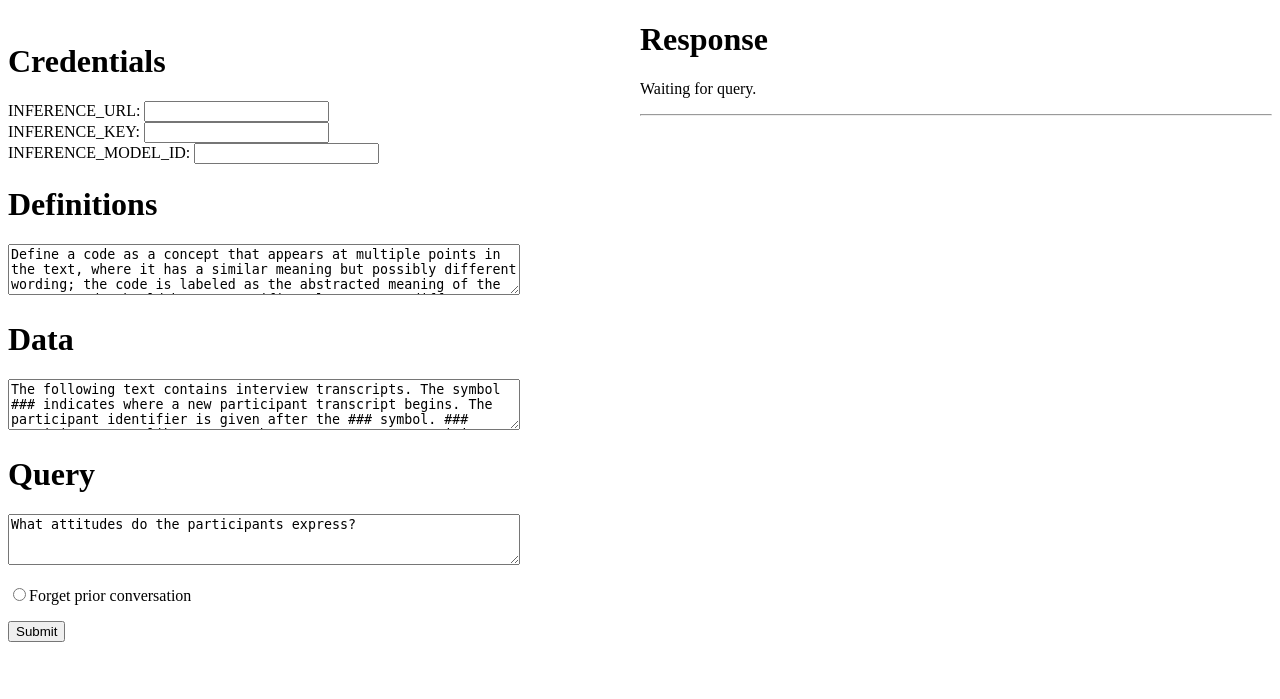
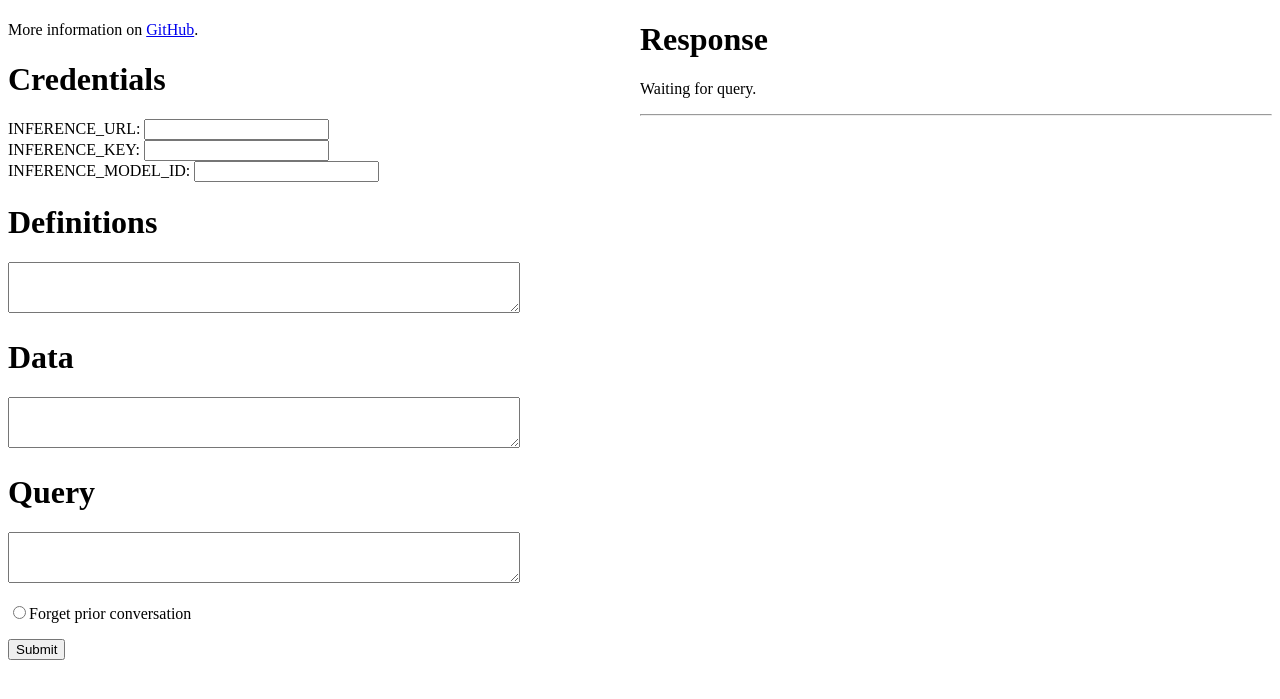
Before and after one commit to thomasgladwin/AIAnalysis1, a Flask app: page / in a window 1280 px wide. Shown: the top 699 px of the page. Run offline with Flask 3, Linux system fonts and the light colour scheme.

Commit message:
Add files via upload

```diff
--- a/templates/index.html
+++ b/templates/index.html
@@ -15,16 +15,17 @@
         <div style="width: 100%;">
                 <div style="width: 50%; float: left;">
                     <form action="index" method="POST" onsubmit='disableButton()'>
+                        More information on <a href="https://github.com/thomasgladwin/AIAnalysis1">GitHub</a>.
                         <h1>Credentials</h1>
                         INFERENCE_URL: <input type="text" id="INFERENCE_URL" name="INFERENCE_URL" value = "">
                         <br>INFERENCE_KEY: <input type="text" id="INFERENCE_KEY" name="INFERENCE_KEY" value = "">
                         <br>INFERENCE_MODEL_ID: <input type="text" id="INFERENCE_MODEL_ID" name="INFERENCE_MODEL_ID" value = "">
                         <h1>Definitions</h1>
-                        <textarea rows=3 cols=80 name="definitions" style="width: 80%;">Define a code as a concept that appears at multiple points in the text, where it has a similar meaning but possibly different wording; the code is labeled as the abstracted meaning of the text. A code should have a specific valence - use different codes for positive and negative attitudes towards similar concepts."</textarea>
+                        <textarea rows=3 cols=80 name="definitions" style="width: 80%;"></textarea>
                         <h1>Data</h1>
-                        <textarea rows=3 cols=80 name="data" style="width: 80%;">The following text contains interview transcripts. The symbol ### indicates where a new participant transcript begins. The participant identifier is given after the ### symbol. ### Participant 1. I like oranges, but not pears. ### Participant 2. I like apples, but not pears. ### Participant 3. I dislike apples and pears.</textarea>
+                        <textarea rows=3 cols=80 name="data" style="width: 80%;"></textarea>
                         <h1>Query</h1>
-                        <textarea rows=3 cols=80 name="query" style="width: 80%;">What attitudes do the participants express?</textarea>
+                        <textarea rows=3 cols=80 name="query" style="width: 80%;"></textarea>
                         <p><input type="radio" id="Forget" name="Forget" value="valForget">Forget prior conversation</p>
                         <p><button id='btn'>Submit</button></p>
                     </form>
```
